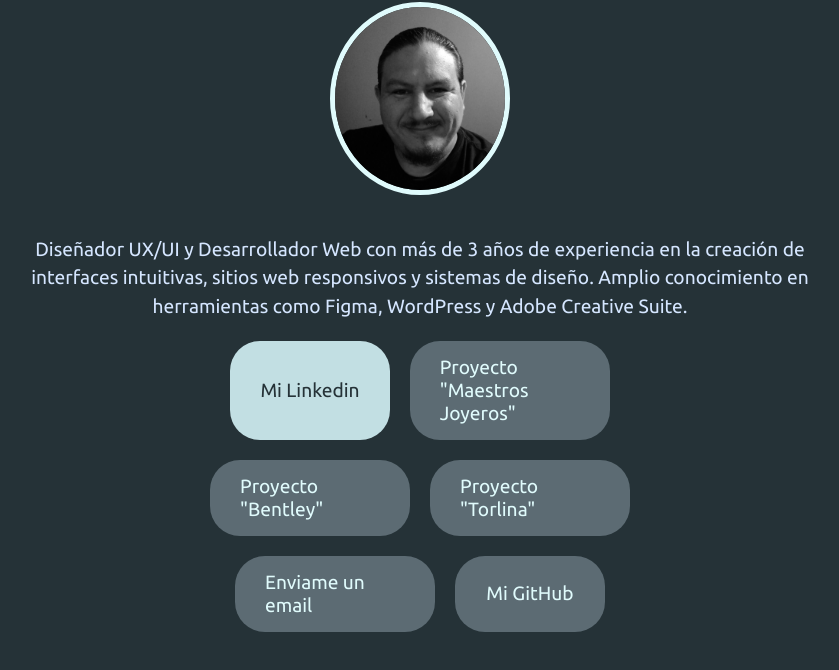
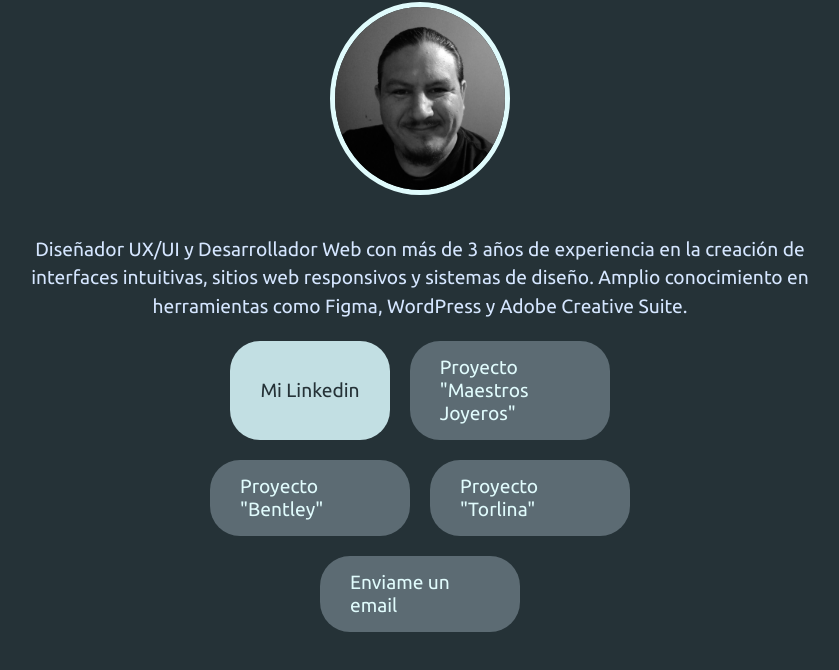
Before and after one commit to eichenbergerche/Iosonomauri-reto1, a plain HTML site: page index.html in a window 1280 px wide. Shown: the part 84-754 px from the top of the page, without its empty margins (220-1059 px from the left). Drawn offline with Linux system fonts and the light colour scheme.

Commit message:
Update index.html

```diff
--- a/index.html
+++ b/index.html
@@ -47,7 +47,7 @@ Adobe Creative Suite.
 <a href="https://www.figma.com/design/ehKWIVN3IKurOkfD4zuDNu" target="_blank" class="works">Proyecto "Bentley"</a>
 <a href="https://www.figma.com/design/Q3ruFKv0SOOoKuiQqXlFeT/Torlina?node-id=0-1&t=zms4IrEe90PYZr9o-1" target="_blank" class="works">Proyecto "Torlina"</a>
             <a href="mailto:eichenberger.che@gmail.com" target="_blank" class="email">Enviame un email</a>
-            <a href="https://github.com/eichenbergerche" class="website">Mi GitHub</a>
+
         </div>
 
     </div>
```
